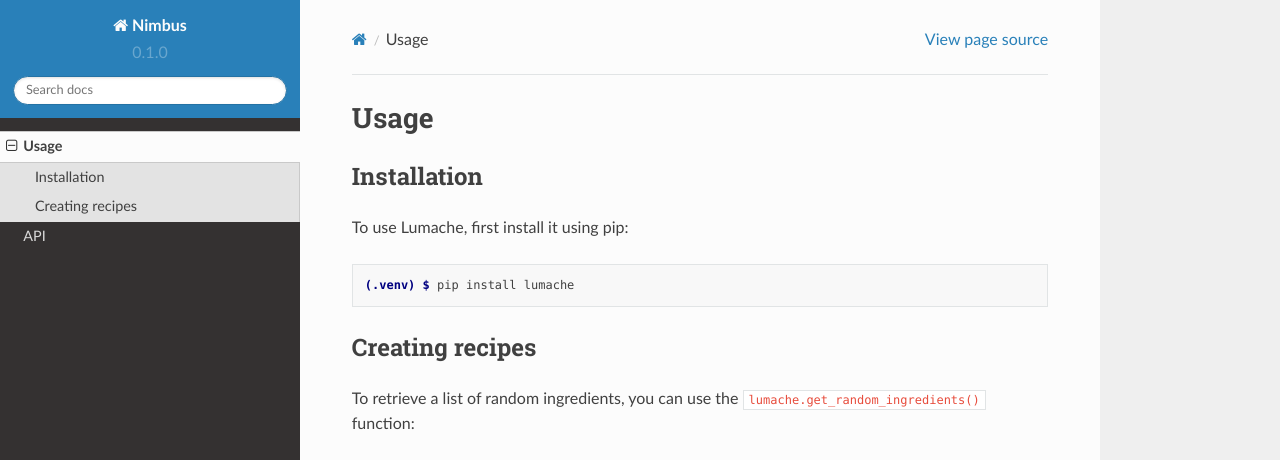
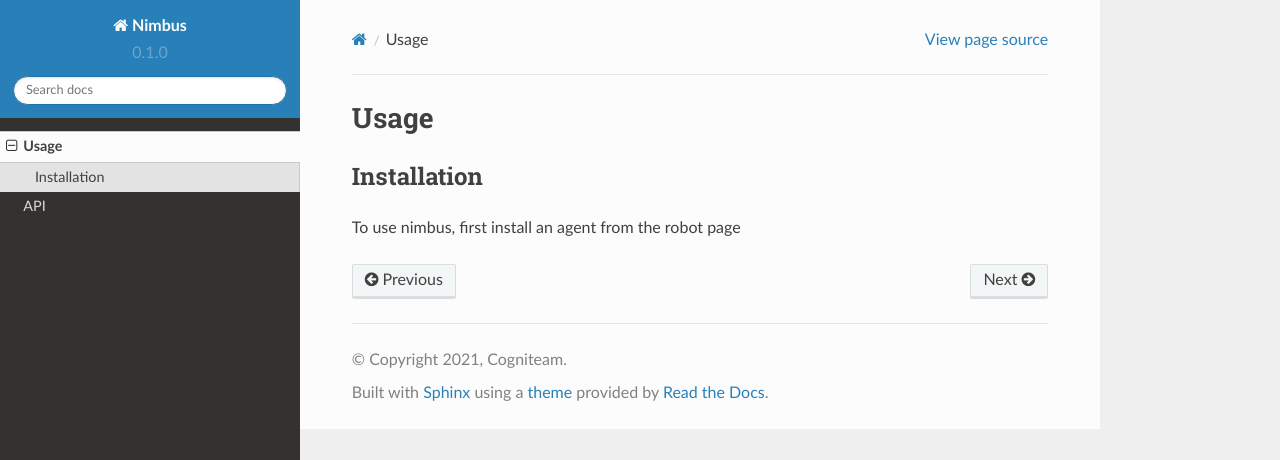
Before and after one commit to readthedocs/tutorial-template, a Sphinx documentation site: the page built from docs/source/usage.rst, in a window 1280 px wide and 1095 px high. Shown: the top 460 px of the window. Built offline with Sphinx 7.4.7 and the Read the Docs theme 2.0.0, drawn with Linux system fonts in a browser that asks for light colours; some of the changed text lies outside the part shown; grey boxes are pictures that could not be loaded.

Commit message:
agent-cli

```diff
--- a/docs/source/usage.rst
+++ b/docs/source/usage.rst
@@ -6,28 +6,4 @@
 Installation
 ------------
 
-To use Lumache, first install it using pip:
-
-.. code-block:: console
-
-   (.venv) $ pip install lumache
-
-Creating recipes
-----------------
-
-To retrieve a list of random ingredients,
-you can use the ``lumache.get_random_ingredients()`` function:
-
-.. autofunction:: lumache.get_random_ingredients
-
-The ``kind`` parameter should be either ``"meat"``, ``"fish"``,
-or ``"veggies"``. Otherwise, :py:func:`lumache.get_random_ingredients`
-will raise an exception.
-
-.. autoexception:: lumache.InvalidKindError
-
-For example:
-
->>> import lumache
->>> lumache.get_random_ingredients()
-['shells', 'gorgonzola', 'parsley']
+To use nimbus, first install an agent from the robot page
```
Also changed, not shown: docs/source/agent-cli.rst (added).
